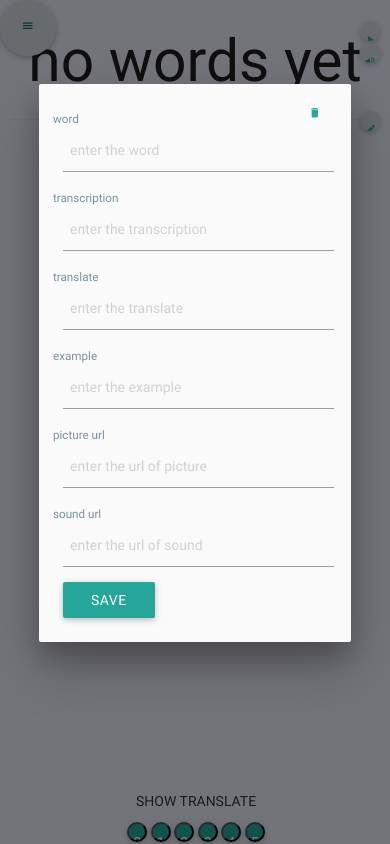
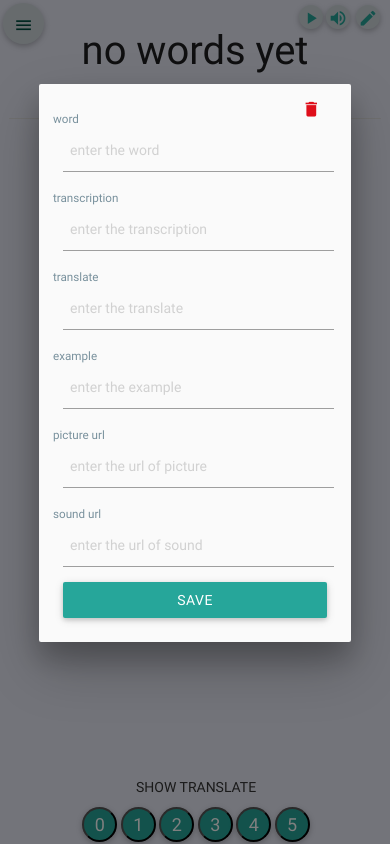
Before and after one commit to maxim-torba/netAnki, a website: page views/index.html in a window 390 px wide. Both pictures are taken after a click on the link "mode_edit". Drawn offline with nearby package versions, Linux system fonts and the light colour scheme; no server answers; files whose address does not match are found by name.

Commit message:
improve ui on small screen

```diff
--- a/public/styles/login.css
+++ b/public/styles/login.css
@@ -10,6 +10,7 @@ html {
     background-size: cover;
 
     transition: background-color 2s;
+    /*opacity: 0;*/
 }
 
 body {
@@ -39,6 +40,8 @@ body {
 }
 
 #entering form button {
+    font-weight: 800;
+    color: rgba(0, 0, 0, 0.81);
     background: rgba(39, 39, 39, 0.71);
 }
 
@@ -48,11 +51,27 @@ body {
 }
 
 input[type] {
-    padding-left: 7px;
+    padding: 2px;
+    padding-left: 10px;
     font-size: 160%;
     height: auto;
-    margin-left: -5px;
+    margin-left: -10px;
     background: rgba(0, 0, 0, .5);
+}
+
+input[type]:focus {
+    border-bottom: 1px solid rgba(0, 0, 0, 0.73) !important;
+    box-shadow: 0 1px 0 0 rgba(0, 0, 0, 0.35) !important;
+}
+
+::-webkit-input-placeholder{
+    font-weight: 100;
+    color: rgba(255, 255, 255, 0.42);
+}
+
+::-moz-placeholder {
+    font-weight: 100;
+    color: rgba(255, 255, 255, 0.42);
 }
 
 /*
--- a/public/styles/main.css
+++ b/public/styles/main.css
@@ -68,6 +68,10 @@ input[type="text"], input[type="number"] {
     top: 20px;
 }
 
+#btn-delWord i {
+    color: #df0e1a;
+}
+
 #btn-editAnother{
     width: 40%;
     margin-top: -30px;
@@ -107,7 +111,7 @@ input[type="text"], input[type="number"] {
 }
 
 #totalNumb {
-    width: 50%;
+  /*  width: 50%;*/
     position: absolute;
     top: 2%;
     margin-left: 20px;
@@ -268,17 +272,46 @@ i.material-icons {
 }
 
 @media only screen and (max-width: 600px) {
-    #side1, #side2 {
-        font-size: 2px;
+    #side1 *, #side2 h1{
+        font-size: 40px;
+        overflow-y: scroll;
+        overflow-x: scroll;
+    }
+
+    #btn-editAnother{
+        width: 100%;
+    }
+
+    .btn-getFromLeo{
+      font-size: 13px;
+        padding: 0;
+    }
+
+    .material-tooltip{
+       display: none !important;
+    }
+
+    #wrapperOfSettings .btn-delAllWords{
+        position: static;
+        right: 0;
+        bottom: 0;
     }
 
     .btn-floating {
-        width: 20px;
-        height: 20px;
+        width: 24px;
+        height: 24px;
+    }
+
+    .grade-btns input[type="button"]{
+        line-height: 10px;
+        width: 35px;
+        height: 35px;
+        font-size: large;
     }
 
     i.material-icons {
-        font-size: 0.9rem;
+        font-size: 1.4rem;
+        margin-top: -10px;
     }
 
     #wrapperOfBtnFoWords {
@@ -287,9 +320,10 @@ i.material-icons {
     }
 
     #soundControl, #editCurrentWord {
-        width: 0;
-        top: 10px;
+
+        top: -5px;
         right: 30px;
+        margin-right: 10px;
     }
 
     #wrapperOfBtnFoWords {
@@ -301,13 +335,19 @@ i.material-icons {
     }
 
     #editCurrentWord {
-        margin-top: 100px;
+       right: 0;
     }
-
+    .btn-floating.btn-large {
+        width: 41px;
+        height: 41px;
+    }
+    button{
+        width: 100%;
+    }
     .menu {
         margin-top: -15px;
-        top: 0;
-        left: 0;
+        top: 3px;
+        left: 3px;
     }
 
     #img {
--- a/views/index.html
+++ b/views/index.html
@@ -132,7 +132,7 @@
             <div class="modal-content">
                 <p id="totalNumb" class="flow-text">the total number of words: <span></span></p>
                 <ul class="collapsible popout" data-collapsible="expandable">
-                    <p class="preloaderWrapper"><img src="img/preloader.gif"></p>
+                    <p class="preloaderWrapper"><img src="../public/img/preloader.gif"></p>
                 </ul>
             </div>
         </div>
@@ -152,7 +152,7 @@
         </div>
     </div>
 
-    <div id="wordsLeft">
+    <div id="wordsLeft" class="hide-on-small-only">
         <p></p>
         <span>words left</span>
     </div>
```
Also changed, not shown: views/login.html (+3 -1 lines).
